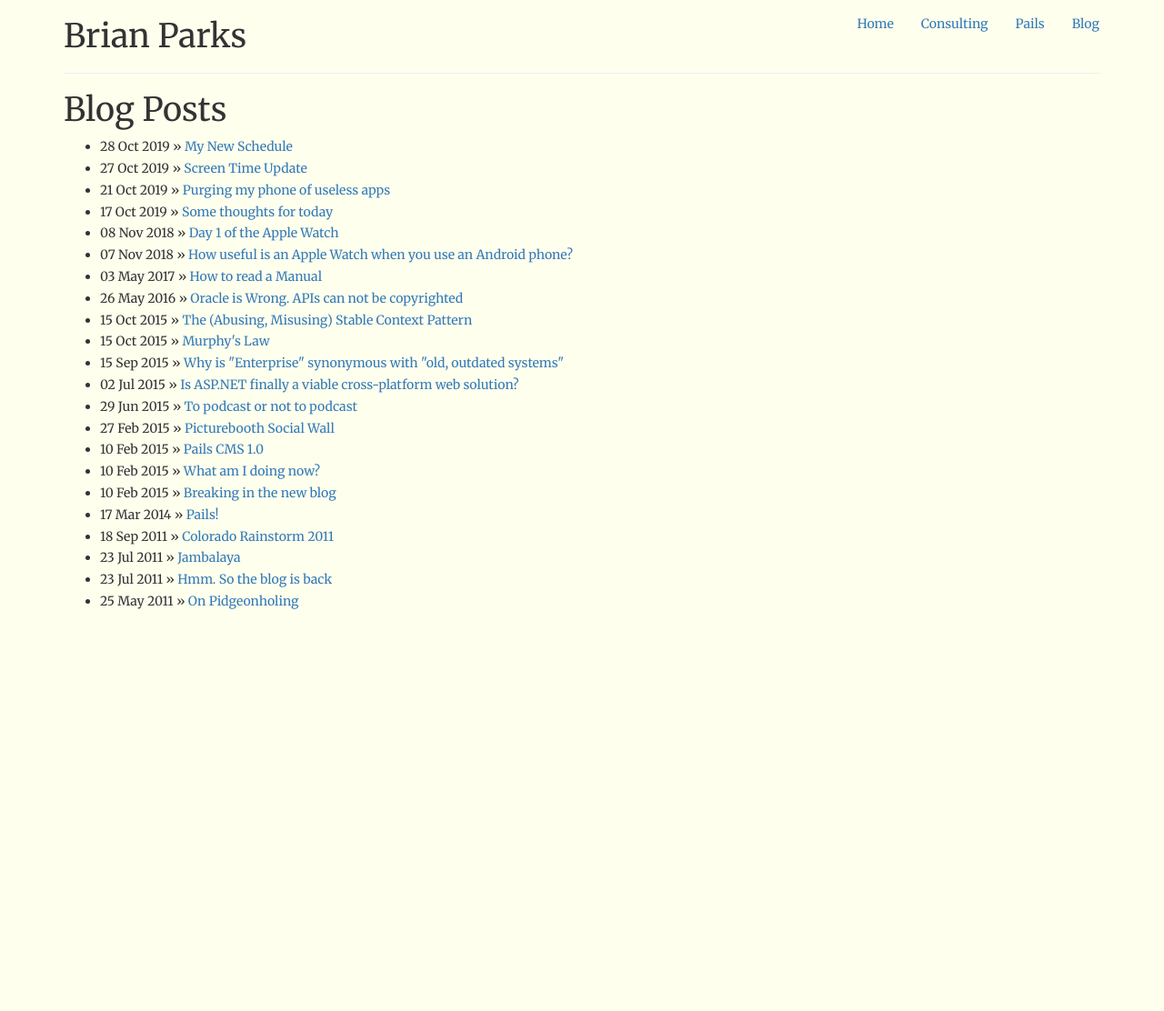
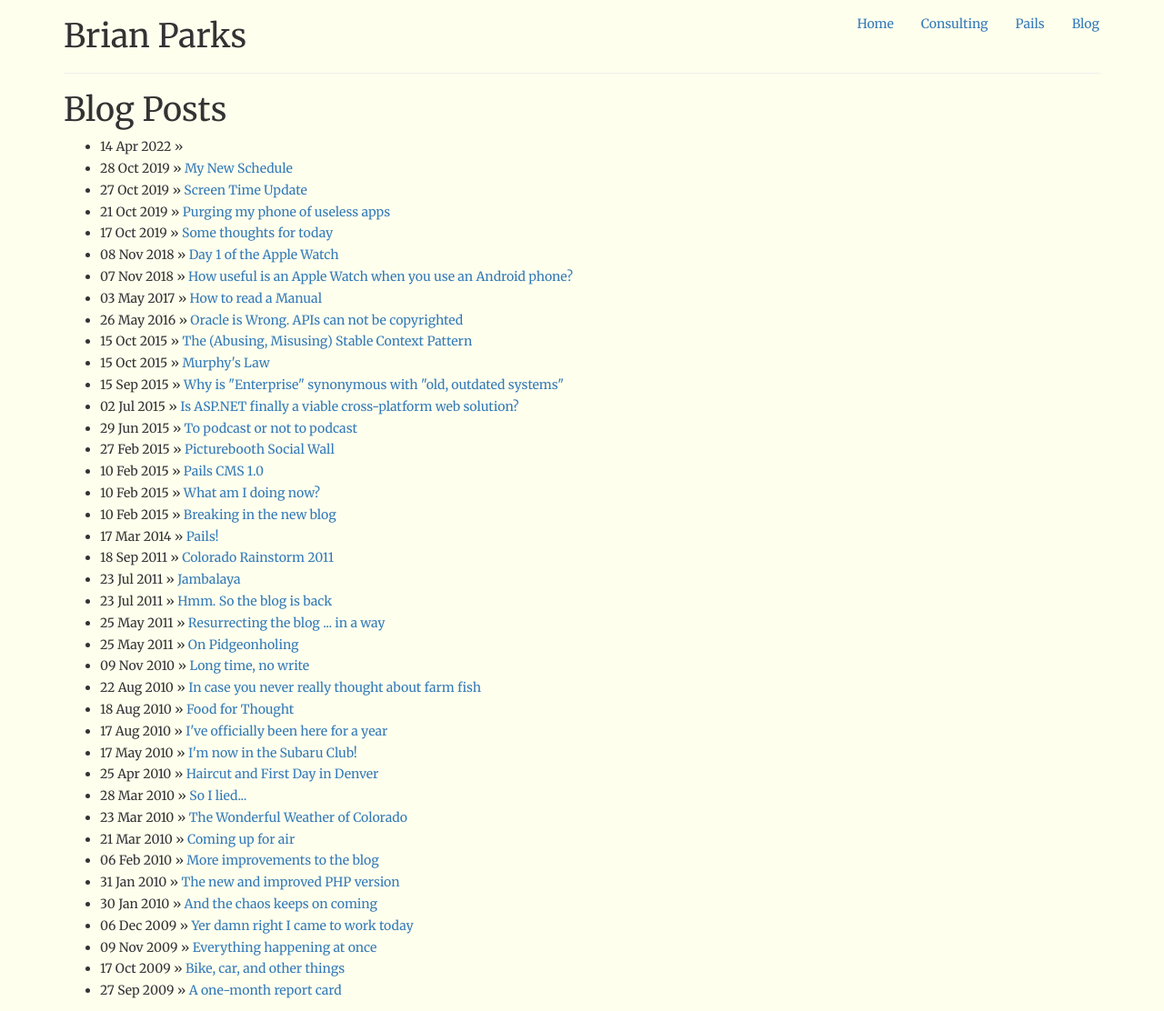
Before and after one commit to bparks/bparks.github.io, a Jekyll site: the page built from blog.html, in a window 1280 px wide. Shown: the whole page at 91% size. Built offline with Jekyll 4.4.1, drawn with Linux system fonts in a browser that asks for light colours; nearby versions of some CDN libraries; Markdown is read by kramdown in place of the engine named in the settings; before the commit the page ends 900 px from its top, so only the background shows below that.

Commit message:
Rename files so they show up

```diff
--- a/_posts/2010-01-31.md
+++ b/_posts/2010-01-31-the-new-and-improved-php-version.md
@@ -51,3 +51,5 @@
 loaf pan. Bake 60-70 minutes (it actually ended up being about 80 minutes here
 in CO) or until tester inserted in center comes out clean. Let cool 15 minutes
 before removing from pan.
+
+<small>NOTE: This blog is no longer built with PHP</small>
```
Also changed, not shown: _posts/2009-09-27-a-one-month-report-card.md (renamed from _posts/2009-09-27.md), _posts/2009-10-17-bike-car-and-other-things.md (renamed from _posts/2009-10-17.md), _posts/2009-11-09-everything-happening-at-once.md (renamed from _posts/2009-11-09.md), _posts/2009-12-06-yer-damn-right-i-came-to-work-today.md (renamed from _posts/2009-12-06.md), _posts/2010-01-30-and-the-chaos-keeps-on-coming.md (renamed from _posts/2010-01-30.md), _posts/2010-02-06-more-improvements-to-the-blog.md (renamed from _posts/2010-02-06.md), _posts/2010-03-21-coming-up-for-air.md (renamed from _posts/2010-03-21.md), _posts/2010-03-23-the-wonderful-weather-of-colorado.md (renamed from _posts/2010-03-23.md), _posts/2010-03-28-so-i-lied.md (renamed from _posts/2010-03-28.md), _posts/2010-04-18-the-land-of-opportunity.md (renamed from _posts/2010-04-18.md), _posts/2010-04-25-haircut-and-first-day-in-denver.md (renamed from _posts/2010-04-25.md), _posts/2010-05-17-im-now-in-the-subaru-club.md (renamed from _posts/2010-05-17.md), _posts/2010-08-17-ive-officially-been-here-for-a-year.md (renamed from _posts/2010-08-17.md), _posts/2010-08-18-food-for-thought.md (renamed from _posts/2010-08-18.md), 3 more files.
